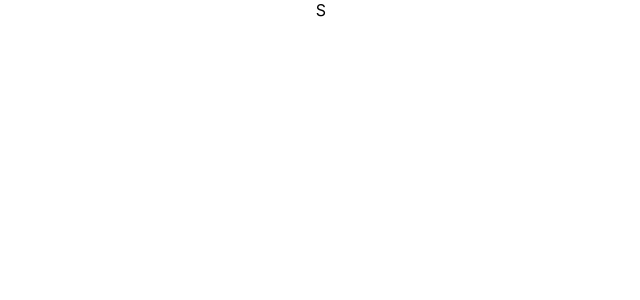
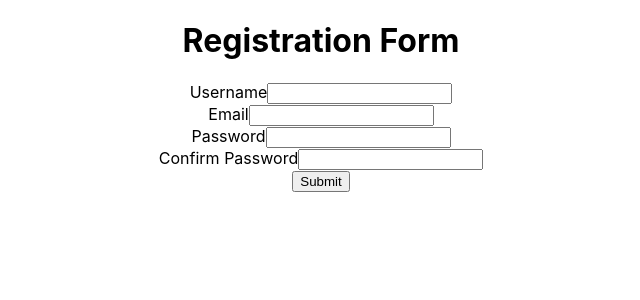
Before and after one commit to HassanBouighamdane/KriLya, a React (Create React App) app in the folder frontend/: page /signup in a window 1280 px wide. Shown: the top 300 px of the page, without its empty margins (319-959 px from the left). Built offline with nearby package versions, Linux system fonts and the light colour scheme.

Commit message:
Form version 1

```diff
--- a/frontend/package.json
+++ b/frontend/package.json
@@ -6,11 +6,13 @@
     "@testing-library/jest-dom": "^5.17.0",
     "@testing-library/react": "^13.4.0",
     "@testing-library/user-event": "^13.5.0",
+    "formik": "^2.4.5",
     "react": "^18.2.0",
     "react-dom": "^18.2.0",
     "react-router-dom": "^5.2.0",
     "react-scripts": "5.0.1",
-    "web-vitals": "^2.1.4"
+    "web-vitals": "^2.1.4",
+    "yup": "^1.3.3"
   },
   "scripts": {
     "start": "react-scripts start",
--- a/frontend/src/pages/Signup.jsx
+++ b/frontend/src/pages/Signup.jsx
@@ -1,8 +1,64 @@
 import React from 'react'
+import { Formik, Form, Field, ErrorMessage } from 'formik';
+import * as Yup from 'yup';
 
 function Signup() {
   return (
-    <div>S</div>
+    <div>
+    <h1>Registration Form</h1>
+    <Formik
+      initialValues={{
+        username: '',
+        email: '',
+        password: '',
+        confirmPassword: '',
+      }}
+      validationSchema={Yup.object({
+        username: Yup.string()
+          .min(3, 'Username must be at least 3 characters')
+          .required('Username is required'),
+        email: Yup.string()
+          .email('Invalid email address')
+          .required('Email is required'),
+        password: Yup.string()
+          .min(6, 'Password must be at least 6 characters')
+          .required('Password is required'),
+        confirmPassword: Yup.string()
+          .oneOf([Yup.ref('password'), null], 'Passwords must match')
+          .required('Confirm Password is required'),
+      })}
+      onSubmit={(values, { setSubmitting }) => {
+        setTimeout(() => {
+          alert(JSON.stringify(values, null, 2));
+          setSubmitting(false);
+        }, 400);
+      }}
+    >
+      <Form>
+        <div>
+          <label htmlFor="username">Username</label>
+          <Field type="text" name="username" />
+          <ErrorMessage name="username" />
+        </div>
+        <div>
+          <label htmlFor="email">Email</label>
+          <Field type="email" name="email" />
+          <ErrorMessage name="email" />
+        </div>
+        <div>
+          <label htmlFor="password">Password</label>
+          <Field type="password" name="password" />
+          <ErrorMessage name="password" />
+        </div>
+        <div>
+          <label htmlFor="confirmPassword">Confirm Password</label>
+          <Field type="password" name="confirmPassword" />
+          <ErrorMessage name="confirmPassword" />
+        </div>
+        <button type="submit">Submit</button>
+      </Form>
+    </Formik>
+  </div>
   )
 }
 
```
Also changed, not shown: 1 other file (tests, documents, lock files or other folders).
